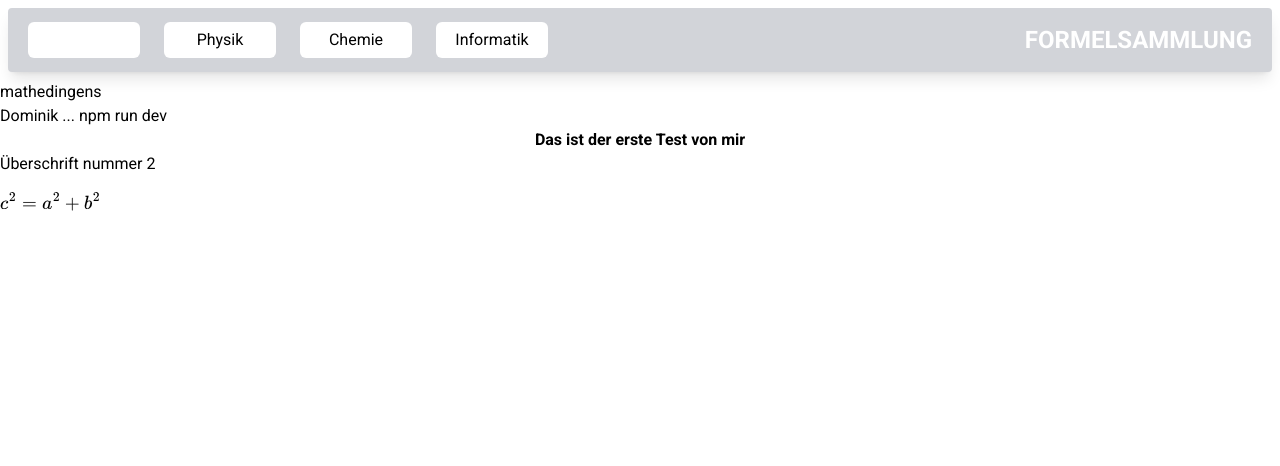
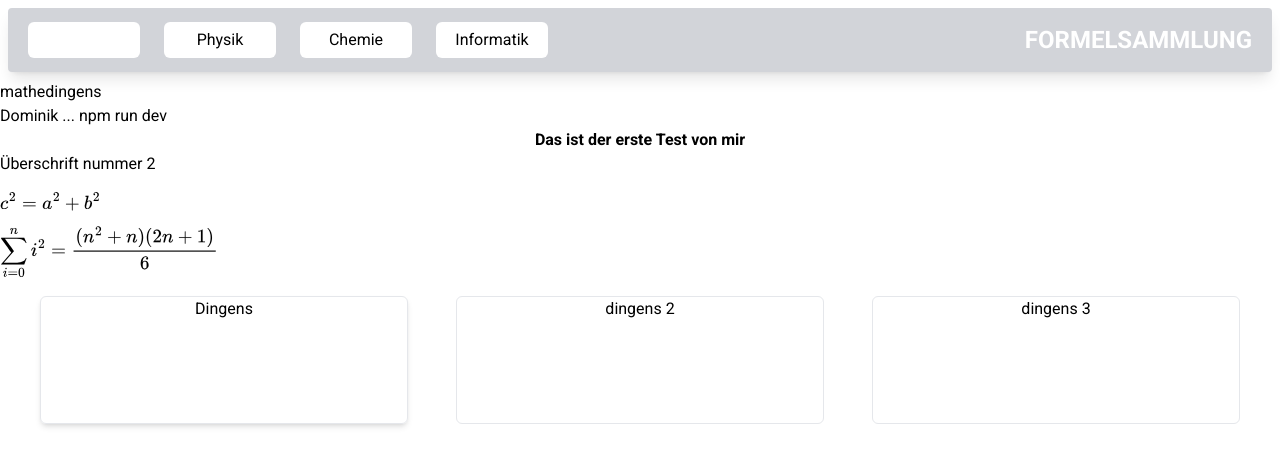
Before and after one commit to GitOsir/formelsammlung, a Next.js app: page /subjects/mathematics in a window 1280 px wide. Shown: the top 466 px of the page. Built offline with nearby package versions, Linux system fonts and the light colour scheme; a web font is replaced by a local one.

Commit message:
Tabelle hinzugefügt und formate angepasst

```diff
--- a/app/ui/subjects/mathematics/dominik.tsx
+++ b/app/ui/subjects/mathematics/dominik.tsx
@@ -4,6 +4,7 @@
 export default function Dominik(){
 
 
+    const formular = "$$\\sum_{i=0}^n i^2 = \\frac{(n^2+n)(2n+1)}{6}$$"
 
     return(
         <>
@@ -12,6 +13,16 @@ export default function Dominik(){
             <h1 className="text-center font-bold hover:font-thin">Das ist der erste Test von mir</h1>
             <h2>Überschrift nummer 2</h2>
             <p>$$c^2 = a^2 + b^2$$</p>
+            <p>{formular}</p>
+            <section>
+                <div className="grid lg:grid-cols-3 gap-12 mx-10 sm:grid-cols-1">
+                    <div className="border text-center h-32 rounded-md shadow-md">Dingens</div>
+                    <div className="border text-center h-32 rounded-md">dingens 2</div>
+                    <div className="border text-center h-32 rounded-md">dingens 3</div>
+
+
+                </div>
+            </section>
             <div className="h-96"></div>
             <div className="h-96"></div>
             <div className="h-96"></div>
```
